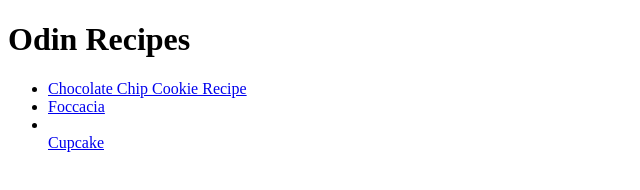
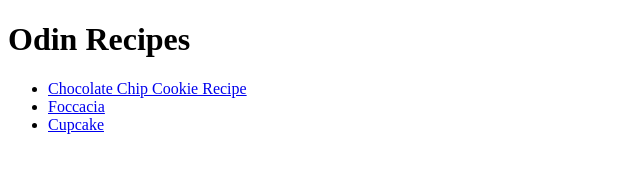
Before and after one commit to drchama8989/odin-recipes, a plain HTML site: page index.html in a window 1280 px wide. Shown: the whole page, without its empty margins (0-640 px from the left). Drawn offline with Linux system fonts and the light colour scheme.

Commit message:
complete task

```diff
--- a/index.html
+++ b/index.html
@@ -10,7 +10,7 @@
     <ul>
         <li><a href="recipes/cookies.html">Chocolate Chip Cookie Recipe</a></li>
         <li><a href="recipes/bread.html">Foccacia</a></li>
-        <li></li><a href="recipes/cakes.html">Cupcake</a></li>
+        <li><a href="recipes/cakes.html">Cupcake</a></li>
     </ul>
 </body>
 </html>
```
